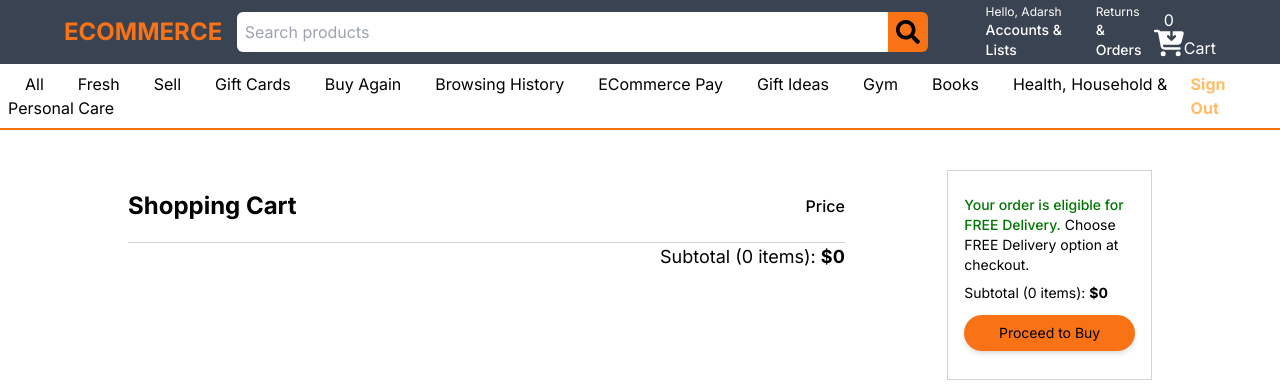
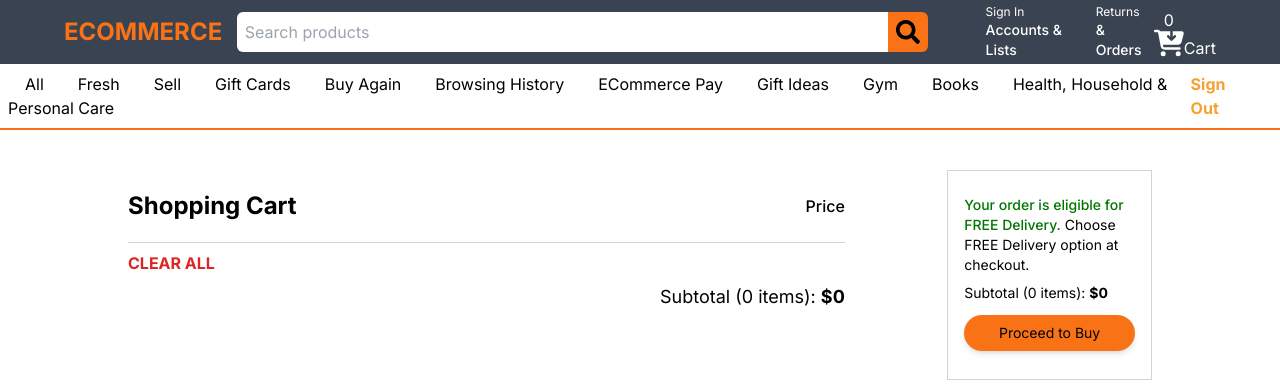
Before and after one commit to adarsh206/e-commerce, a Next.js app: page /cart in a window 1280 px wide. Shown: the top 392 px of the page. Built offline with nearby package versions, Linux system fonts and the light colour scheme.

Commit message:
homepage

```diff
--- /dev/null
+++ b/app/signin/page.tsx
@@ -0,0 +1,14 @@
+"use client"
+
+import Signin from '@/components/Signin'
+import React from 'react'
+
+const SigninPage = () => {
+  return (
+    <div>
+        <Signin />
+    </div>
+  )
+}
+
+export default SigninPage
--- a/components/Header.tsx
+++ b/components/Header.tsx
@@ -57,8 +57,11 @@ const Header = () => {
             </div>
           </div>
           <div className="flex items-center justify-around w-[20%]">
-            <div className="cursor-pointer">
-              <h1 className="text-xs">Hello, Adarsh</h1>
+            <div onClick={()=>{
+                            router.push("/signin")
+                        }}
+            className="cursor-pointer">
+              <h1 className="text-xs hover:underline">Sign In</h1>
               <h1 className="font-medium text-sm">Accounts & Lists</h1>
             </div>
             <div>
@@ -94,7 +97,7 @@ const Header = () => {
           }
         </div>
         <div className="mr-5">
-          <h1 className="text-[#FEBD69] font-bold cursor-pointer hover:underline">
+          <h1 className="text-[#f6a132] font-bold cursor-pointer hover:underline">
             Sign Out
           </h1>
         </div>
--- a/components/HomePage.tsx
+++ b/components/HomePage.tsx
@@ -5,6 +5,7 @@
 import { useSupabase } from '@/lib/supabase/hooks/useSupabase'
 import Image from 'next/image'
 import React, { useEffect } from 'react'
+import CategoryWiseProduct from './shared/CategoryWiseProduct';
 
 const HomePage = () => {
   const {  mensProduct, getMensClothing, womensProduct, getWomensClothing } = useSupabase();
@@ -14,7 +15,7 @@ const HomePage = () => {
     getWomensClothing();
   },[]);
 
-  console.log(mensProduct)
+
 
   return (
     <div>
@@ -22,7 +23,30 @@ const HomePage = () => {
         width={10000}
         height={1000}
         alt='banner'
+        style={{
+          maskImage:'linear-gradient(to bottom, rgba(0,0,0,1), rgba(0,0,0,0))'
+      }}
         />
+        <div className='w-[90%] mx-auto grid grid-cols-4 gap-2 relative -top-64'>
+        {
+          mensProduct.map((product: any) => {
+            return (
+              <div key={product.id}>
+                <CategoryWiseProduct product={product}/>
+              </div>
+            )
+          })
+        }
+        {
+          womensProduct.map((product: any) => {
+            return (
+              <div key={product.id}>
+                <CategoryWiseProduct product={product} />
+              </div>
+            )
+          })
+        }
+      </div>
     </div>
   )
 }
--- a/components/ShoppingCart.tsx
+++ b/components/ShoppingCart.tsx
@@ -1,7 +1,7 @@
 "use client"
 
 import { useAppDispatch, useAppSelector } from '@/lib/supabase/hooks/redux'
-import { decrementQuantity, getCart, incrementQuantity, removeFromTheCart } from '@/redux/cartSlice'
+import { clearAllCart, decrementQuantity, getCart, incrementQuantity, removeFromTheCart } from '@/redux/cartSlice'
 import Image from 'next/image'
 import React from 'react'
 import Subtotal from './shared/Subtotal'
@@ -49,6 +49,9 @@ const ShoppingCart = ({cart, totalPrice}:{cart:any, totalPrice:number}) => {
                 )
             })
         }
+        <h1 onClick={()=>{
+                dispatch(clearAllCart());
+            }} className='text-red-600 font-bold cursor-pointer py-2'>CLEAR ALL</h1>
       <Subtotal left={false} length={cart.length} totalPrice={totalPrice}/>
 
     </div>
--- /dev/null
+++ b/components/Signin.tsx
@@ -0,0 +1,9 @@
+import React from 'react'
+
+const Signin = () => {
+  return (
+    <div>Signin</div>
+  )
+}
+
+export default Signin
--- a/components/shared/CategoryWiseProduct.tsx
+++ b/components/shared/CategoryWiseProduct.tsx
@@ -1,12 +1,32 @@
 import Image from 'next/image'
 import React from 'react'
+import Ratings from './Ratings'
+import { useRouter } from 'next/navigation';
+import { useAppDispatch } from '@/lib/supabase/hooks/redux';
+import { addToCart } from '@/redux/cartSlice';
 
-const CategoryWiseProduct = () => {
+const CategoryWiseProduct = ({product}:{product:any}) => {
+  const dispatch = useAppDispatch();
+  const router = useRouter();
   return (
-    <div className=''>
+    <div className='border border-gray-300 p-2 bg-white'>
+      <h1 className='font-bold'>{product.category}</h1>
+        <div className='mt-2 h-[250px] overflow-hidden flex items-center justify-center'>
+            <Image className='p-6' src={product.image} width={200} height={150} alt='product.title'/>
+        </div>
         <div>
-            <Image src={} width={200} height={200} alt=''/>
+          <h1>{product.title}</h1>
+          <Ratings ratings={product.rating}/>
         </div>
+        <div className='my-2'>
+                <button
+                    onClick={() => {
+                        dispatch(addToCart(product));
+                        router.push("/cart");
+                    }
+                    }
+                    className='w-full py-2 rounded-md bg-orange-500'>Add to Cart</button>
+            </div>
     </div>
   )
 }
--- a/redux/cartSlice.ts
+++ b/redux/cartSlice.ts
@@ -45,9 +45,12 @@ const cartSlice = createSlice({
                 return item.id === action.payload.id ? {...item, quantity:item.quantity-1} : item;
             })
         },
+        clearAllCart:(state)=>{
+            state.cart = []
+        }
     }
 })
 
-export const { addToCart, removeFromTheCart, incrementQuantity, decrementQuantity } = cartSlice.actions;
+export const { addToCart, removeFromTheCart, incrementQuantity, decrementQuantity, clearAllCart } = cartSlice.actions;
 export const getCart = (state: RootState) => state.cart.cart
 export default cartSlice.reducer;
```
